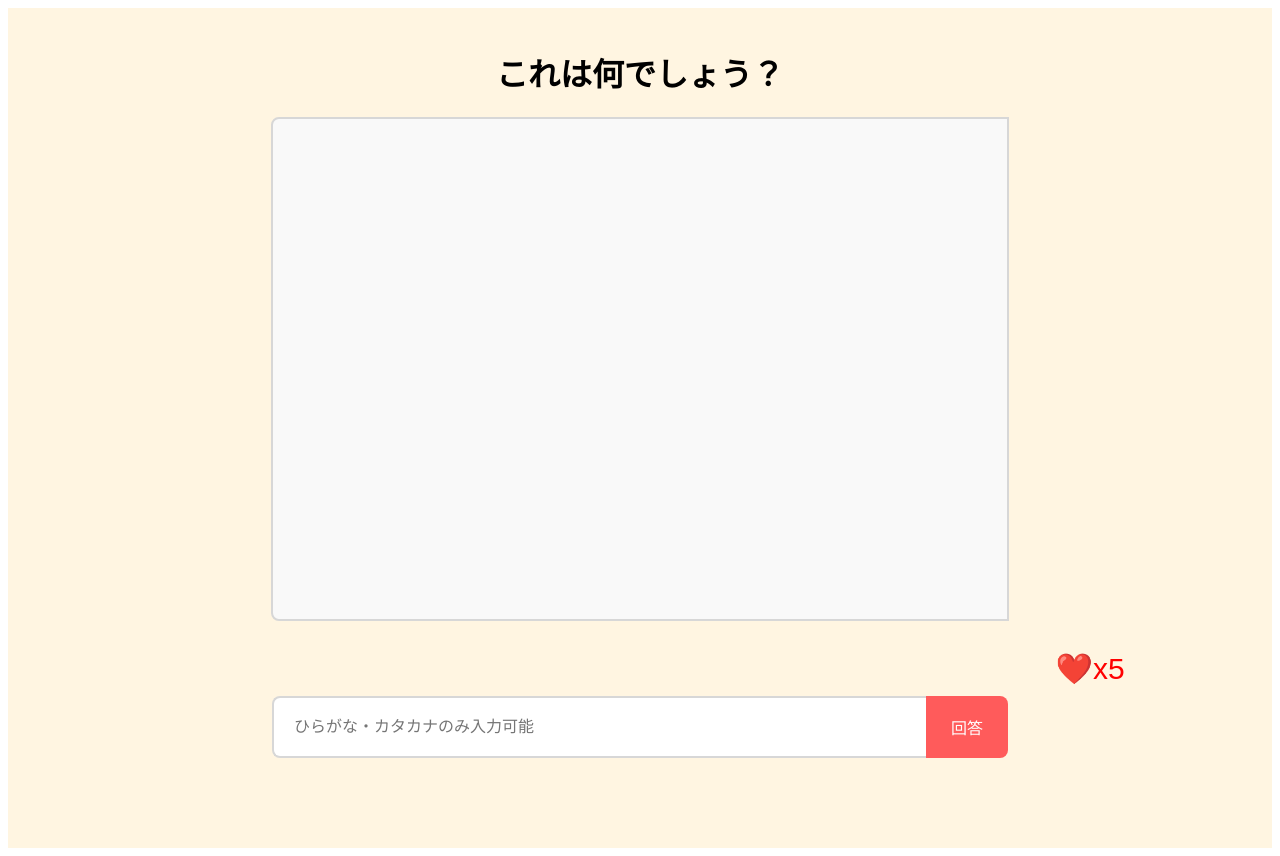
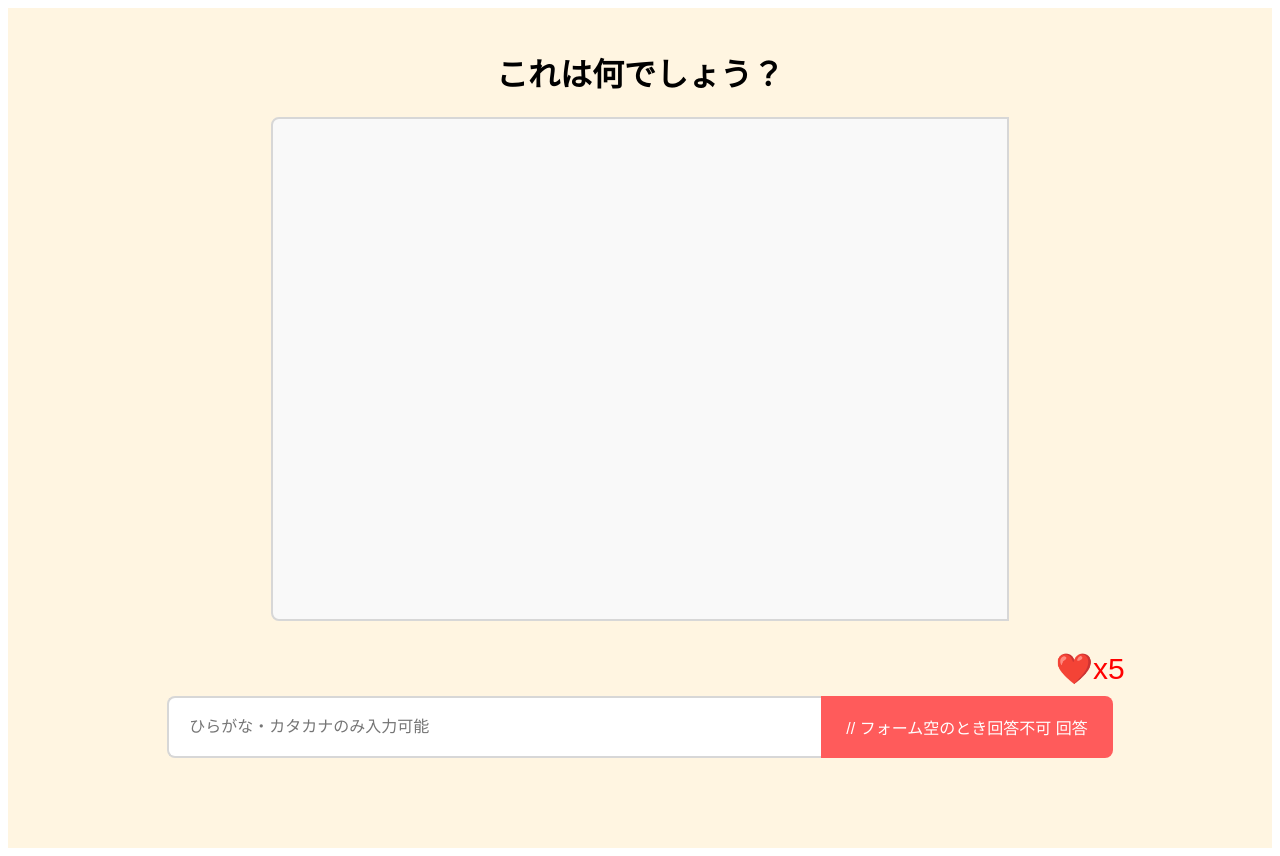
Before and after one commit to itc-s23015/TeamD, a Next.js app: page /answer in a window 1280 px wide. Built offline with nearby package versions, Linux system fonts and the light colour scheme.

Commit message:
メッセージ調整

```diff
--- a/src/app/components/answer.js
+++ b/src/app/components/answer.js
@@ -59,7 +59,7 @@ const Answer = () => {
           <button
             type="submit"
             className={styles.button}
-            disabled={isCorrect || lives <= 0 || answer.trim() === ""}>
+            disabled={isCorrect || lives <= 0 || answer.trim() === ""}>// フォーム空のとき回答不可
             回答
           </button>
         </div>
```
